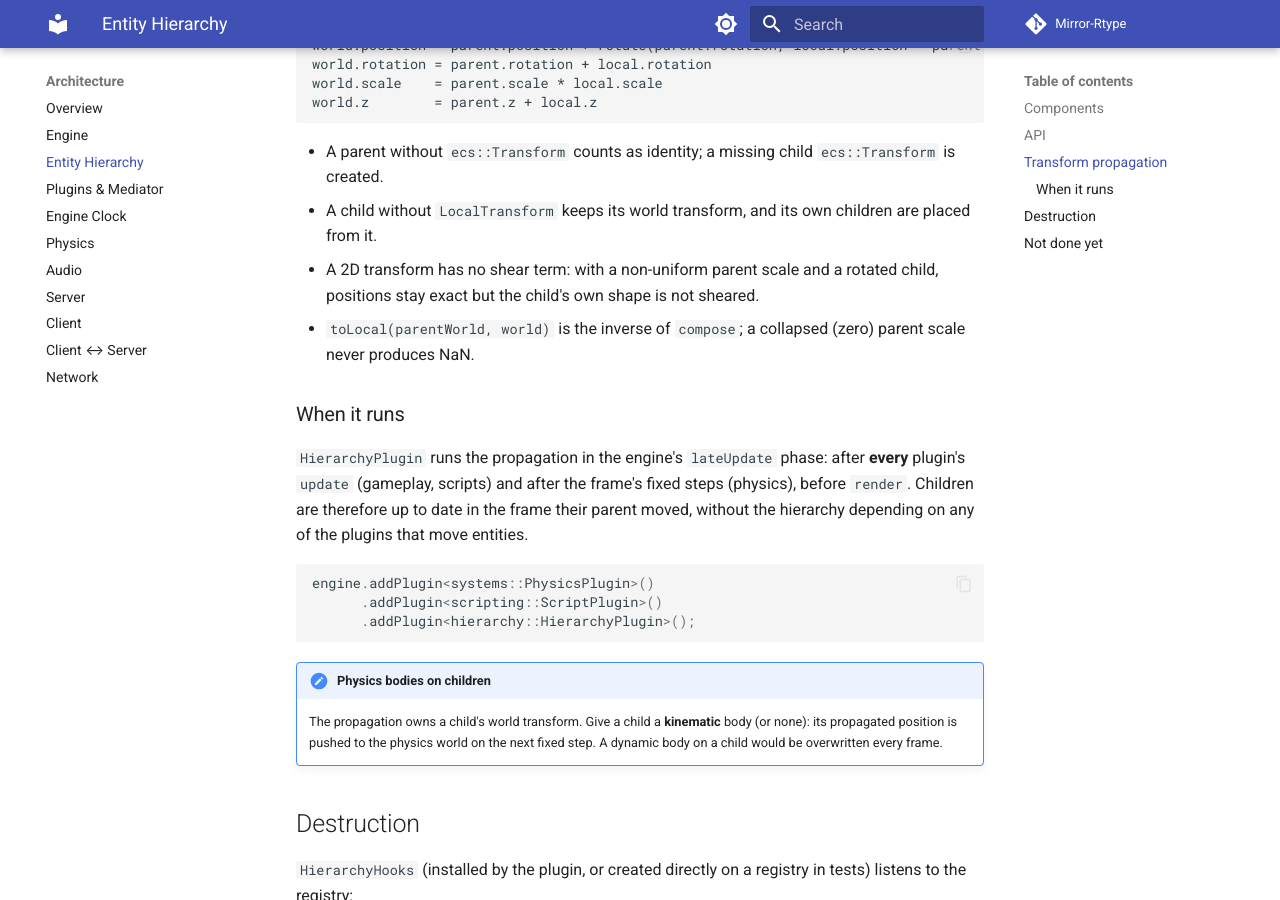
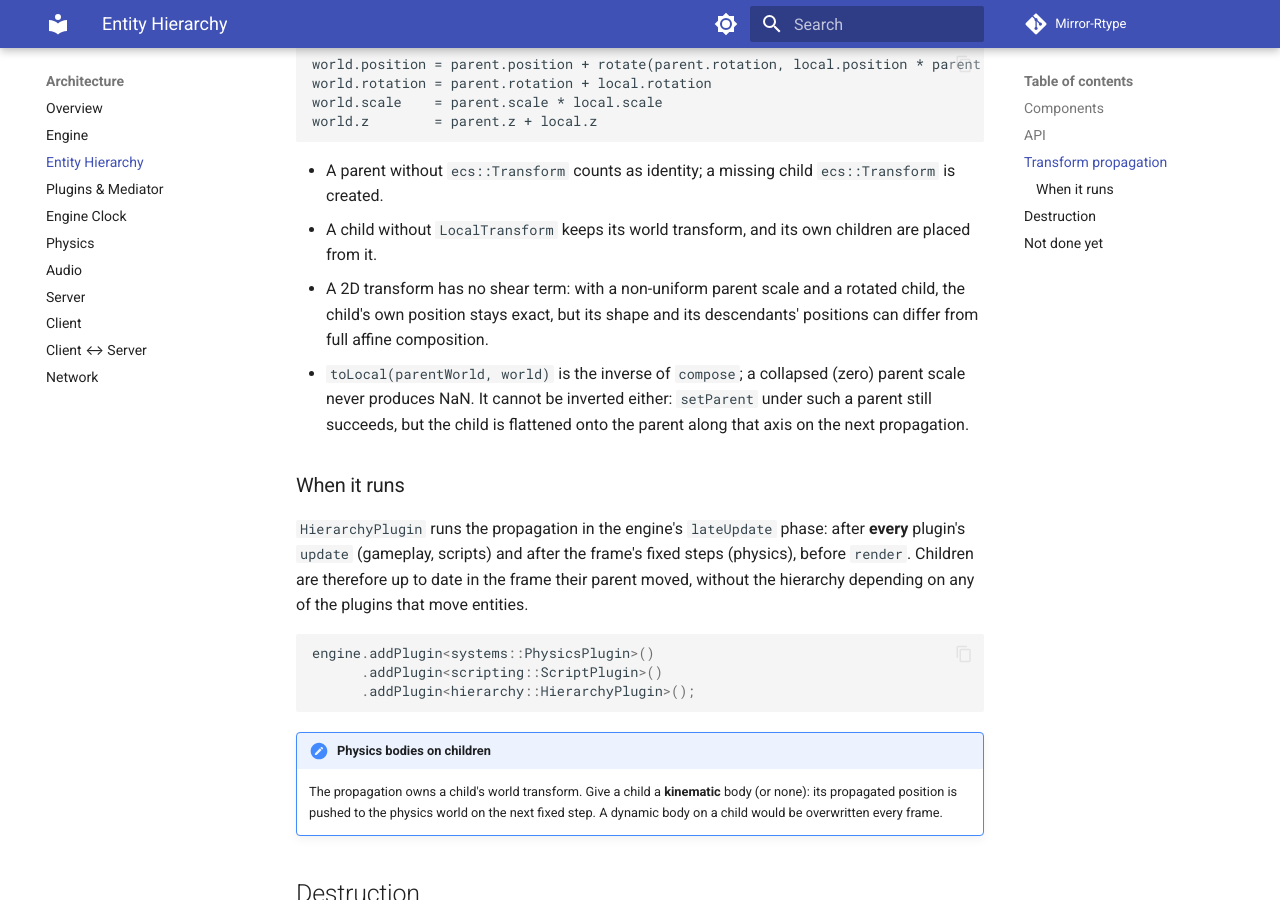
Before and after one commit to Matt4401/Mirror-Rtype, an MkDocs documentation site: the page built from docs/architecture/hierarchy.md, in a window 1280 px wide and 900 px high, scrolled down 1755 px. Built offline with MkDocs 1.6.1 and Material for MkDocs 9.7.7, drawn with Linux system fonts in a browser that asks for light colours; comment, search, counter and statistics services are not loaded; some of the changed text lies outside the part shown.

Commit message:
fix(hierarchy): address review on detach cost and transform docs
- removeParent opens a LinkEditScope so HierarchyHooks skips its linear
  manual-removal scans; reparenting no longer costs O(hierarchy size)
- document that a collapsed parent scale cannot be inverted by setParent
- document that missing shear also affects descendants' positions
- add the HierarchyComponents include to the API example

Co-Authored-By: Claude Opus 5.5 <noreply@anthropic.com>

```diff
--- a/docs/architecture/hierarchy.md
+++ b/docs/architecture/hierarchy.md
@@ -61,9 +62,11 @@ world.z        = parent.z + local.z
 
 - A parent without `ecs::Transform` counts as identity; a missing child `ecs::Transform` is created.
 - A child without `LocalTransform` keeps its world transform, and its own children are placed from it.
-- A 2D transform has no shear term: with a non-uniform parent scale and a rotated child, positions stay exact but the
-  child's own shape is not sheared.
+- A 2D transform has no shear term: with a non-uniform parent scale and a rotated child, the child's own position
+  stays exact, but its shape and its descendants' positions can differ from full affine composition.
 - `toLocal(parentWorld, world)` is the inverse of `compose`; a collapsed (zero) parent scale never produces NaN.
+  It cannot be inverted either: `setParent` under such a parent still succeeds, but the child is flattened onto the
+  parent along that axis on the next propagation.
 
 ### When it runs
 
```
Also changed, not shown: other parts of docs/architecture/hierarchy.md (+1 -0 lines), 6 other files.
